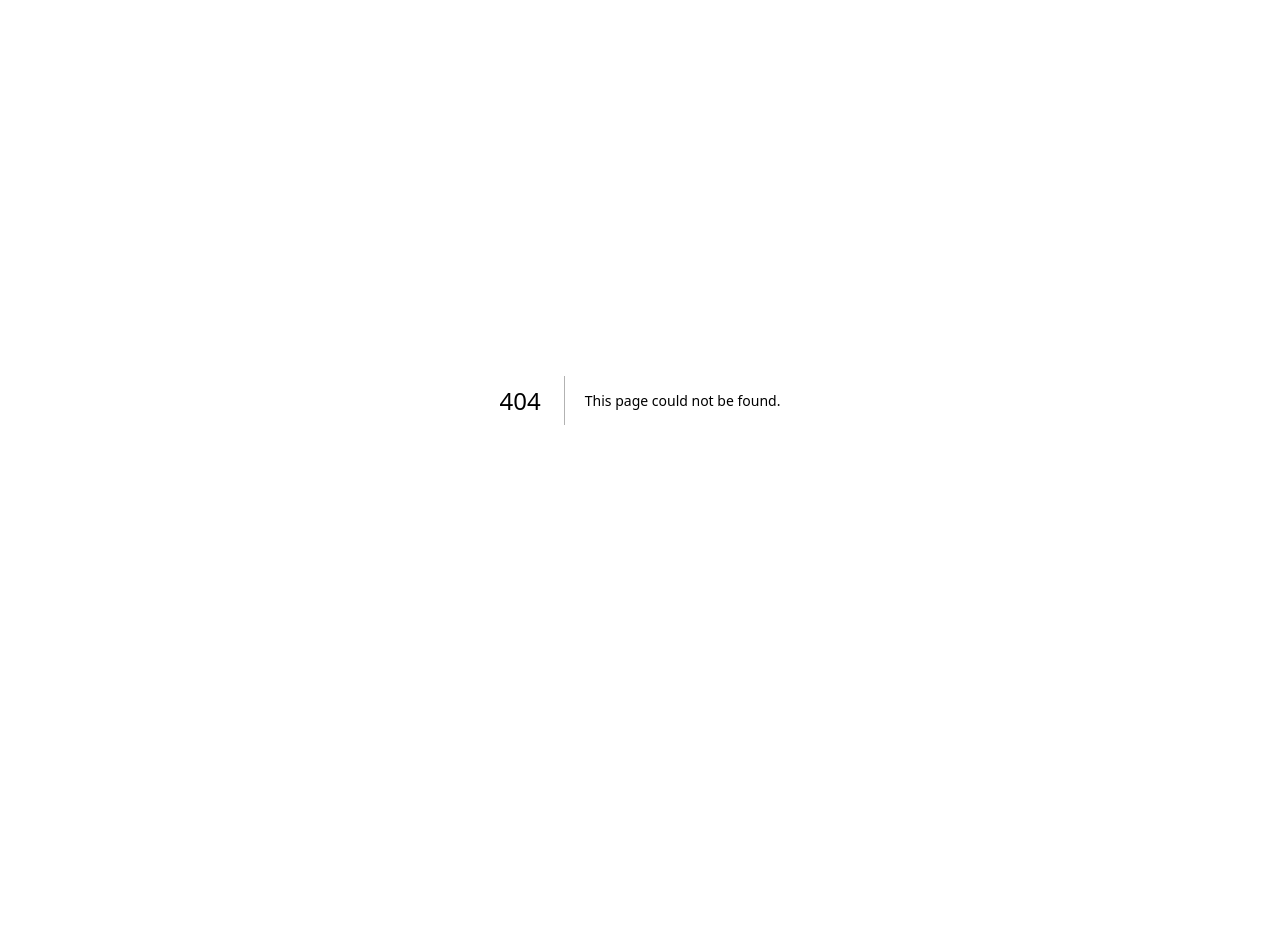
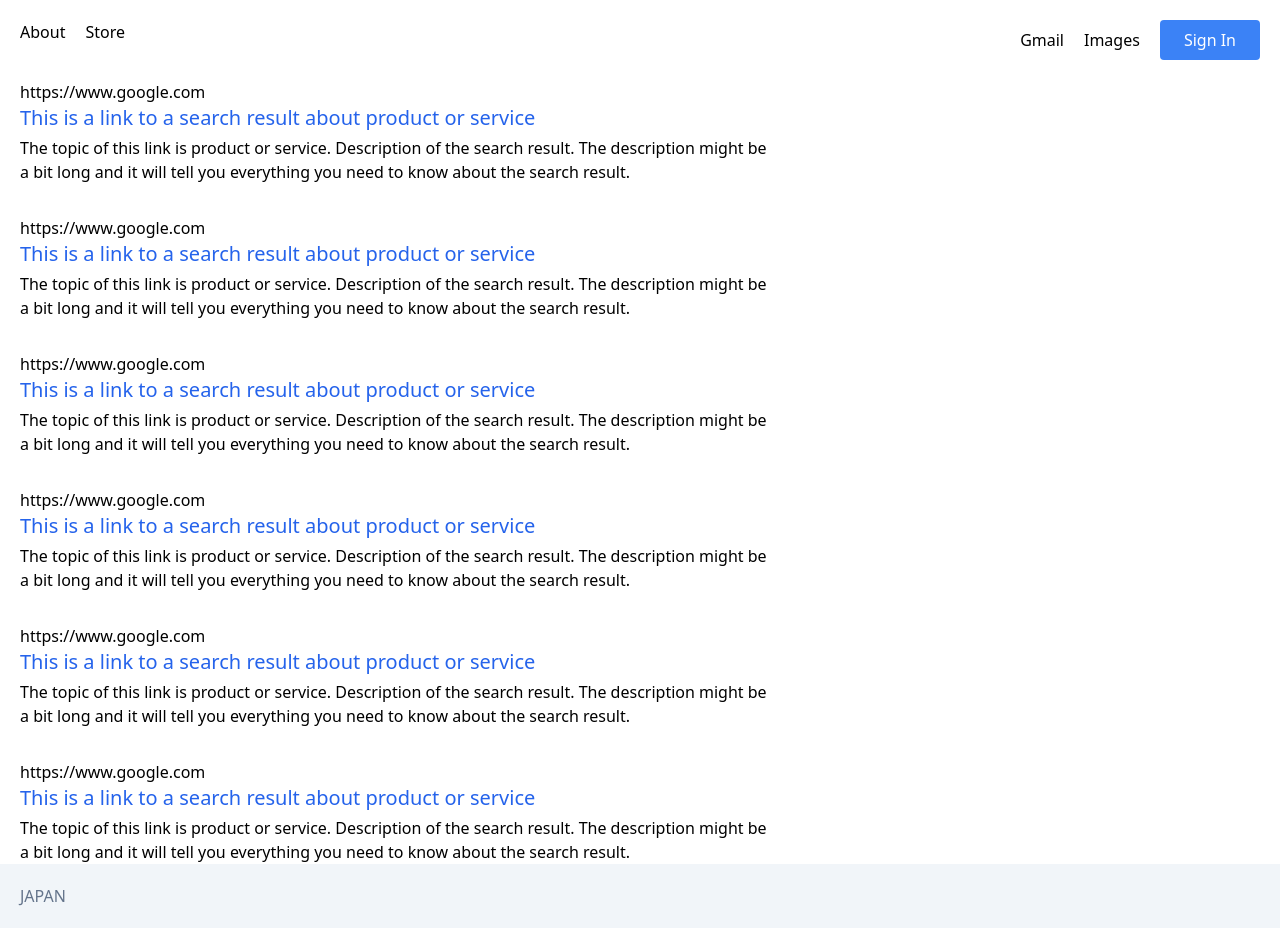
Before and after one commit to sato-github/nextjs-fullstack-template, a Next.js app: page /results in a window 1280 px wide. Before the commit this address had no page. Before the commit the page ends 800 px from the top, so only its background shows below. Built offline with nearby package versions, Linux system fonts and the light colour scheme.

Commit message:
feat: add search result component and result route

```diff
--- a/src/components/organisms/Footer/Footer.tsx
+++ b/src/components/organisms/Footer/Footer.tsx
@@ -6,7 +6,7 @@ const Footer = ({ className, ...footerProps }: IFooter) => {
       {...footerProps}
       className={`w-full p-5 bg-slate-100 text-slate-500 ${className}`}
     >
-      <p>Canada</p>
+      <p>JAPAN</p>
     </footer>
   );
 };
--- /dev/null
+++ b/src/components/organisms/SearchResult/SearchResult.mocks.ts
@@ -0,0 +1,11 @@
+import { ISearchResult } from './SearchResult';
+
+const base: ISearchResult = {
+  url: 'https://www.google.com',
+  title: 'This is a link to a search result about product or service',
+  text: 'The topic of this link is product or service.  Description of the search result. The description might be a bit long and it will tell you everything you need to know about the search result.',
+};
+
+export const mockSearchResultProps = {
+  base,
+};
--- /dev/null
+++ b/src/components/organisms/SearchResult/SearchResult.tsx
@@ -0,0 +1,35 @@
+import Link from 'next/link';
+
+export interface ISearchResult extends React.ComponentPropsWithoutRef<'div'> {
+  url: string;
+  title: string;
+  text: string;
+}
+
+const SearchResult = ({
+  url,
+  title,
+  text,
+  className,
+  ...rest
+}: ISearchResult) => {
+  return (
+    <div
+      {...rest}
+      className={`flex flex-col w-5/6 max-w-screen-md space-y-1 ${className} `}
+    >
+      <Link
+        href={url}
+        className="cursor:pointer hover:underline"
+        target="_blank"
+        rel="noopener noreferrer"
+      >
+        <p>{url}</p>
+        <p className="text-blue-600 text-xl ">{title}</p>
+      </Link>
+      <p>{text}</p>
+    </div>
+  );
+};
+
+export default SearchResult;
--- a/src/components/templates/layouts/primary/PrimaryLayout.tsx
+++ b/src/components/templates/layouts/primary/PrimaryLayout.tsx
@@ -2,19 +2,24 @@ import Footer from '@components/organisms/Footer/Footer';
 import Header from '@components/organisms/Header/Header';
 import Head from 'next/head';
 
-export interface IPrimaryLayout {
+export interface IPrimaryLayout extends React.ComponentPropsWithoutRef<'div'> {
+  justify?: 'items-center' | 'items-start';
   children: React.ReactNode;
 }
 
-const PrimaryLayout = ({ children }: IPrimaryLayout) => {
+const PrimaryLayout = ({
+  children,
+  justify = 'items-center',
+  ...rest
+}: IPrimaryLayout) => {
   return (
     <>
       <Head>
         <title>NextJs Fullstack App Template</title>
       </Head>
-      <div className="min-h-screen flex flex-col items-center">
+      <div {...rest} className={`min-h-screen flex flex-col ${justify}`}>
         <Header />
-        <main>{children}</main>
+        <main className="px-5">{children}</main>
         <div className="m-auto" />
         <Footer />
       </div>
--- a/src/pages/index.tsx
+++ b/src/pages/index.tsx
@@ -1,13 +1,33 @@
 import { NextPageWithLayout } from './page';
 import PrimaryLayout from '@components/templates/layouts/primary/PrimaryLayout';
 import SearchForm from '@components/organisms/SearchForm/SearchForm';
+import Image from 'next/image';
+import Link from 'next/link';
+import { useRouter } from 'next/router';
 
 const Home: NextPageWithLayout = () => {
+  const { locale } = useRouter();
+
   return (
-    <section>
-      logo
+    <section className="flex flex-col items-center gap-y-5 mt-12 sm:mt-36">
+      <Image
+        src="/images/Google.png"
+        alt="Google Logo"
+        width={272}
+        height={92}
+        priority
+      />
       <SearchForm />
-      launguage
+      <p>
+        Google offered in:{' '}
+        <Link
+          href="/"
+          locale={locale === 'en' ? 'jp' : 'en'}
+          className="underline text-blue-600"
+        >
+          English
+        </Link>
+      </p>
     </section>
   );
 };
--- /dev/null
+++ b/src/pages/results/index.tsx
@@ -0,0 +1,22 @@
+import SearchResult from '@components/organisms/SearchResult/SearchResult';
+import { mockSearchResultProps } from '@components/organisms/SearchResult/SearchResult.mocks';
+import PrimaryLayout from '@components/templates/layouts/primary/PrimaryLayout';
+import { NextPageWithLayout } from '../page';
+
+const Results: NextPageWithLayout = () => {
+  return (
+    <section className="flex flex-col items-center gap-y-5">
+      <div className="flex flex-col space-y-8">
+        {[...new Array(6)].map((_, idx) => {
+          return <SearchResult key={idx} {...mockSearchResultProps.base} />;
+        })}
+      </div>
+    </section>
+  );
+};
+
+export default Results;
+
+Results.getLayout = (page) => {
+  return <PrimaryLayout justify="items-start">{page}</PrimaryLayout>;
+};
```
Also changed, not shown: 1 other file (tests, documents, lock files or other folders).
